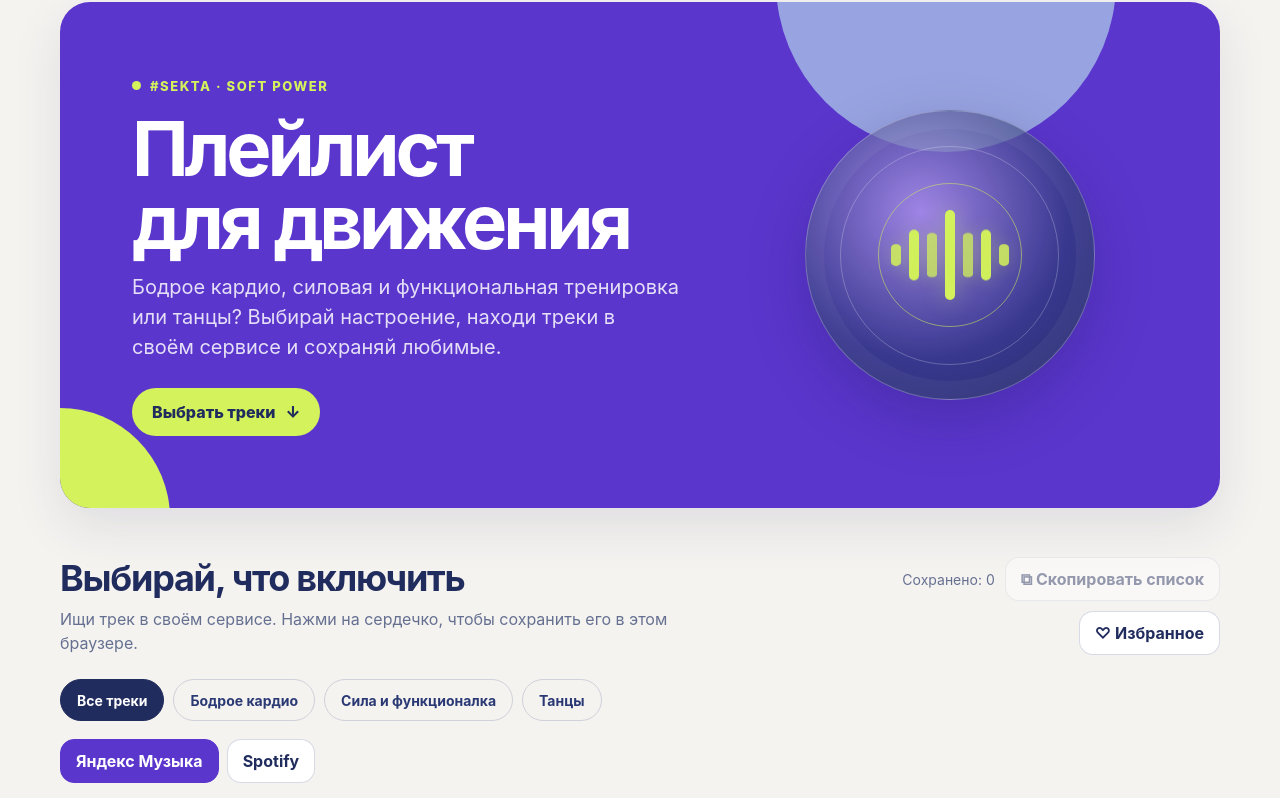
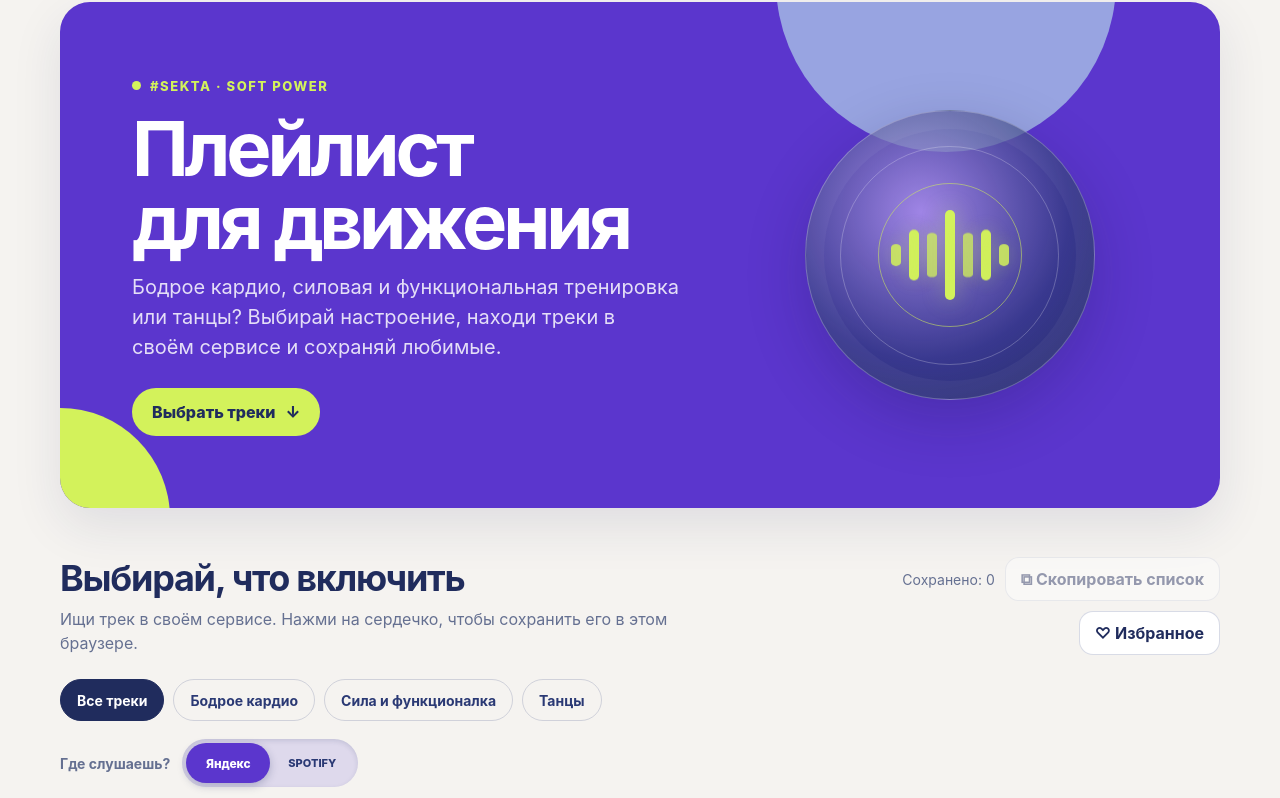
Before and after one commit to kseniajarikova/sekta-soft-power-playlist, a plain HTML site: page index.html in a window 1280 px wide. Shown: the part 103-901 px from the top of the page. Drawn offline with Linux system fonts and the light colour scheme; no server answers.

Commit message:
Repair track cards and add service lever switch

```diff
--- a/index.html
+++ b/index.html
@@ -89,8 +89,12 @@
     .save { flex: 0 0 auto; display: grid; place-items: center; width: 38px; height: 38px; border: 1px solid var(--line); border-radius: 50%; background: var(--white); color: var(--purple); font-size: 20px; cursor: pointer; }
     .save[aria-pressed="true"] { border-color: #f7b4d6; background: #fff0f8; color: #d83d8a; }
     .links { display: flex; gap: 8px; margin-top: auto; padding-top: 12px; }
-    .platform-switch { display:flex; gap:8px; margin:0 0 18px; }
-    .platform-choice[aria-pressed="true"] { background:var(--purple); color:#fff; border-color:var(--purple); }
+    .platform-switch { display:flex; align-items:center; gap:12px; margin:0 0 18px; }
+    .platform-label { color:var(--muted); font-size:14px; font-weight:750; }
+    .lever { position:relative; width:176px; height:48px; padding:4px; border:0; border-radius:999px; background:#ded9ec; cursor:pointer; box-shadow:inset 0 2px 5px #202c5d22; }
+    .lever-track { position:absolute; inset:4px; display:flex; align-items:center; justify-content:space-around; color:var(--blue); font-size:11px; font-weight:800; }
+    .lever-knob { position:absolute; z-index:1; top:4px; left:4px; width:84px; height:40px; display:grid; place-items:center; border-radius:999px; background:var(--purple); color:white; font-size:12px; font-weight:850; box-shadow:0 3px 8px #202c5d44; transition:transform .22s ease; }
+    .lever[data-service="spotify"] .lever-knob { transform:translateX(84px); }
     .cover-box { width:40px;height:40px;flex:0 0 40px;position:relative;border-radius:8px;overflow:hidden;background:linear-gradient(135deg,var(--lilac),var(--blue));display:grid;place-items:center;color:#fff;font-size:17px;font-weight:900; }
     .cover-box img { position:absolute;inset:0;width:100%;height:100%;object-fit:cover; }
     .cover-box.no-cover img { display:none; }
@@ -173,7 +177,7 @@
         <button class="filter" type="button" data-filter="strength" aria-pressed="false">Сила и функционалка</button>
         <button class="filter" type="button" data-filter="dance" aria-pressed="false">Танцы</button>
       </div>
-      <div class="platform-switch" role="group" aria-label="Выбери музыкальный сервис"><button class="soft-button platform-choice" data-service="yandex" type="button" aria-pressed="true">Яндекс Музыка</button><button class="soft-button platform-choice" data-service="spotify" type="button" aria-pressed="false">Spotify</button></div>
+      <div class="platform-switch"><span class="platform-label">Где слушаешь?</span><button class="lever" id="service-lever" type="button" data-service="yandex" role="switch" aria-checked="false" aria-label="Переключить Яндекс Музыку и Spotify"><span class="lever-track"><span>ЯНДЕКС</span><span>SPOTIFY</span></span><span class="lever-knob">Яндекс</span></button></div>
       <div class="search-row">
         <label class="search-wrap"><span aria-hidden="true">⌕</span><input class="search" id="search" type="search" placeholder="Найти трек или исполнителя" aria-label="Найти трек или исполнителя"></label>
       </div>
@@ -257,13 +261,14 @@
           <button class="save" type="button" data-save="${esc(key)}" aria-label="${isSaved ? "Убрать из сохранённых" : "Сохранить трек"}: ${esc(track.title)}" aria-pressed="${isSaved}">${isSaved ? "♥" : "♡"}</button></div>
           <span class="tag">${labels[track.category]}</span>
           <div class="links"><a class="service-link" href="${searchUrl(activeService, track)}" target="_blank" rel="noopener noreferrer"><span class="cover-box" data-cover-query="${encodeURIComponent(track.title + " " + track.artist)}"><span aria-hidden="true">♪</span><img alt="" loading="lazy"></span><span class="service-name">${activeService === "yandex" ? "Яндекс<br>Музыка ↗" : "Spotify ↗"}</span></a></div>
+        </article>`;
       }).join("") : `<div class="empty">Ничего не нашлось. Попробуй изменить запрос или фильтр.</div>`;
       tracksEl.querySelectorAll(".cover-box[data-cover-query]").forEach(async box => {
         try {
           const response = await fetch(`https://itunes.apple.com/search?term=${box.dataset.coverQuery}&entity=song&limit=1`);
           const data = await response.json();
-          if (data.results && data.results[0]) img.src = data.results[0].artworkUrl100;
-          else img.style.display = "none";
+          if (data.results && data.results[0]) box.querySelector("img").src = data.results[0].artworkUrl100;
+          else box.classList.add("no-cover");
         } catch { box.classList.add("no-cover"); }
       });
       countEl.textContent = `Сохранено: ${saved.size}`;
@@ -286,7 +291,10 @@
       render();
       toast(saved.has(key) ? "Трек сохранён в этом браузере" : "Трек убран из сохранённых");
     });
-    document.querySelectorAll(".platform-choice").forEach(button => button.addEventListener("click", () => { activeService = button.dataset.service; localStorage.setItem("sekta-playlist-service", activeService); document.querySelectorAll(".platform-choice").forEach(item => item.setAttribute("aria-pressed", String(item === button))); render(); }));
+    const serviceLever = document.getElementById("service-lever");
+    function syncLever() { serviceLever.dataset.service = activeService; serviceLever.setAttribute("aria-checked", String(activeService === "spotify")); serviceLever.querySelector(".lever-knob").textContent = activeService === "yandex" ? "Яндекс" : "Spotify"; }
+    serviceLever.addEventListener("click", () => { activeService = activeService === "yandex" ? "spotify" : "yandex"; localStorage.setItem("sekta-playlist-service", activeService); syncLever(); render(); });
+    syncLever();
     document.querySelectorAll(".filter").forEach(button => button.addEventListener("click", () => {
       activeFilter = button.dataset.filter;
       document.querySelectorAll(".filter").forEach(item => item.setAttribute("aria-pressed", String(item === button)));
```
